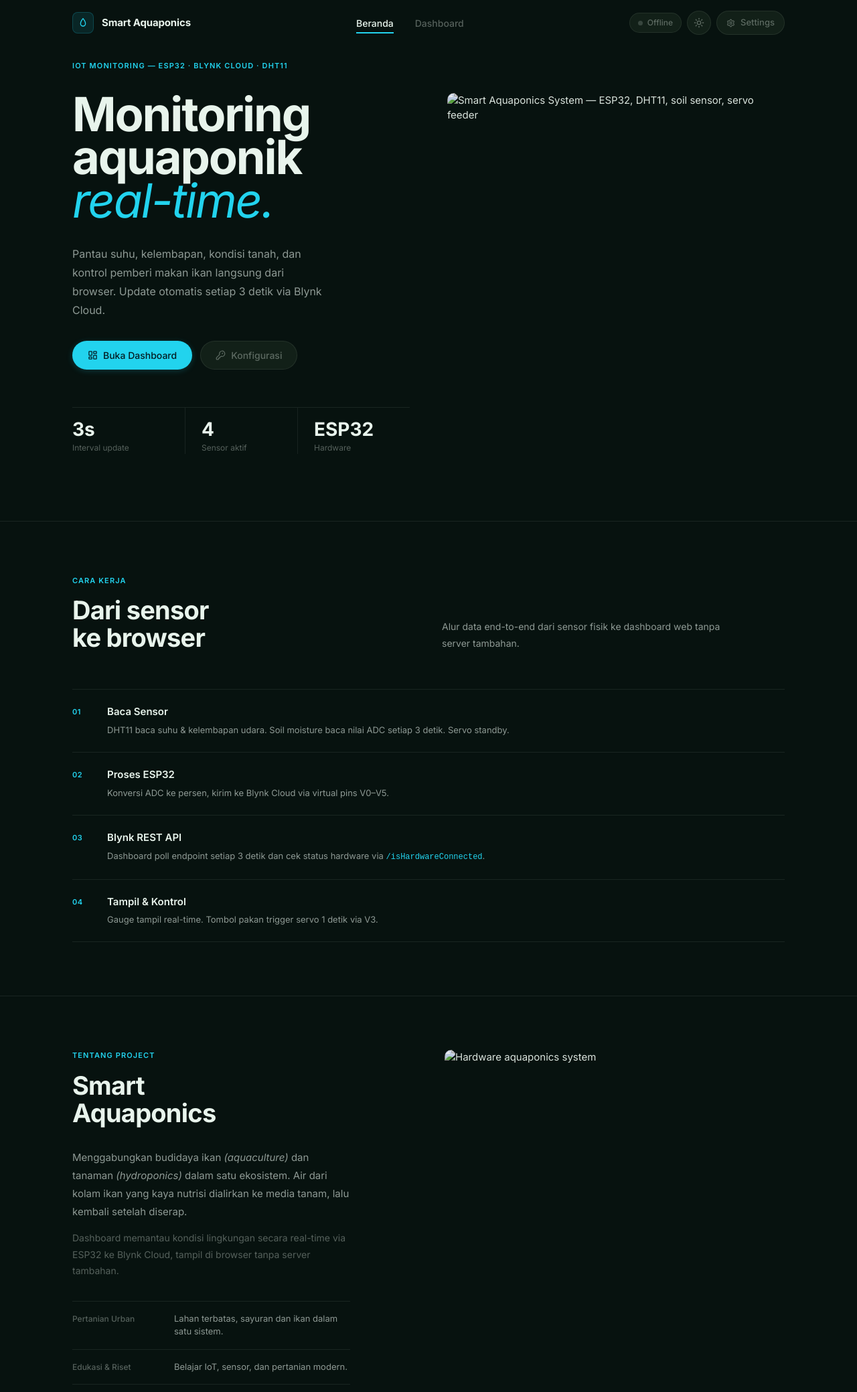
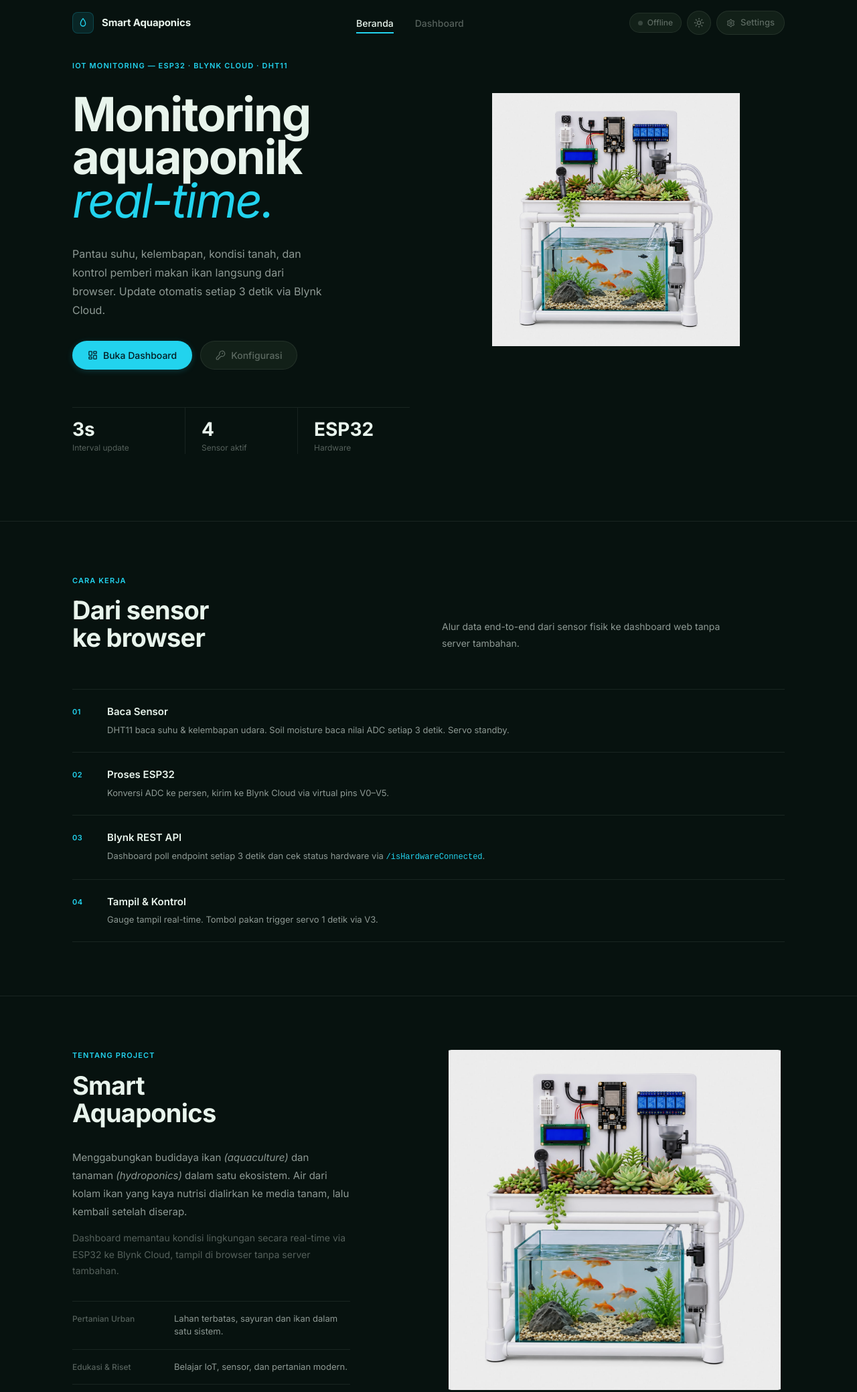
Before and after one commit to FIDZZKT/smart-aquaponics, a website: page index.html in a window 1280 px wide. Shown: the top 2079 px of the page at 67% size. Drawn offline with nearby package versions, Linux system fonts and the light colour scheme; the site is published under a folder, as on GitHub Pages, so addresses that start at the root find nothing; no server answers.

Commit message:
fix: image at root for Vercel static serve

```diff
--- a/index.html
+++ b/index.html
@@ -364,7 +364,7 @@
                 <!-- kanan: foto -->
                 <div class="reveal" style="position:sticky;top:88px;align-self:start">
                     <div class="img-wrap" style="aspect-ratio:4/3">
-                        <img src="/public/assets/aquaponics.jpeg"
+                        <img src="aquaponics.jpeg"
                              alt="Smart Aquaponics System — ESP32, DHT11, soil sensor, servo feeder"
                              loading="eager">
                         <div class="img-overlay"></div>
@@ -457,7 +457,7 @@
                 </div>
                 <div class="lg:col-span-6 lg:col-start-7 reveal" style="transition-delay:.1s">
                     <div class="img-wrap mb-4" style="aspect-ratio:1/1">
-                        <img src="/public/assets/aquaponics.jpeg" alt="Hardware aquaponics system"
+                        <img src="aquaponics.jpeg" alt="Hardware aquaponics system"
                              style="object-position:top center">
                         <div class="img-overlay"></div>
                         <div class="img-scanline"></div>
```
Also changed, not shown: aquaponics.jpeg (added), vercel.json.
